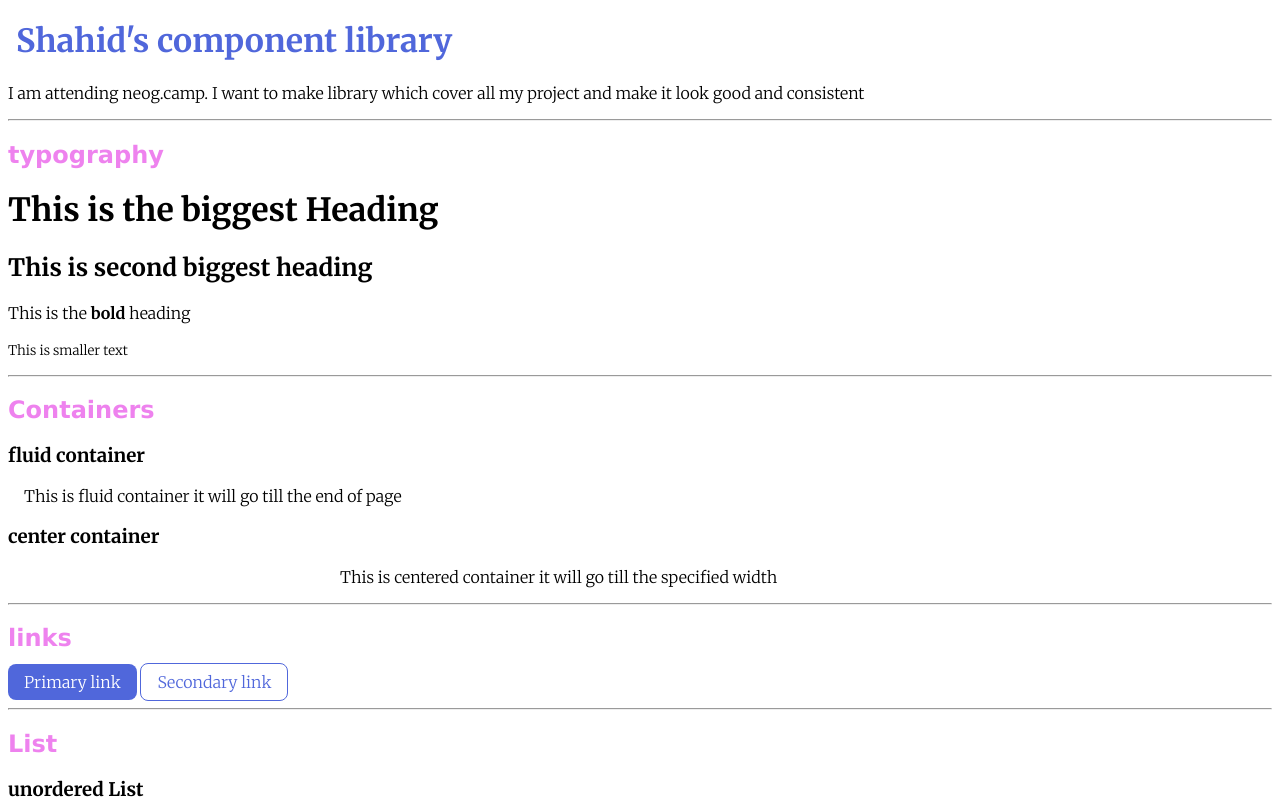
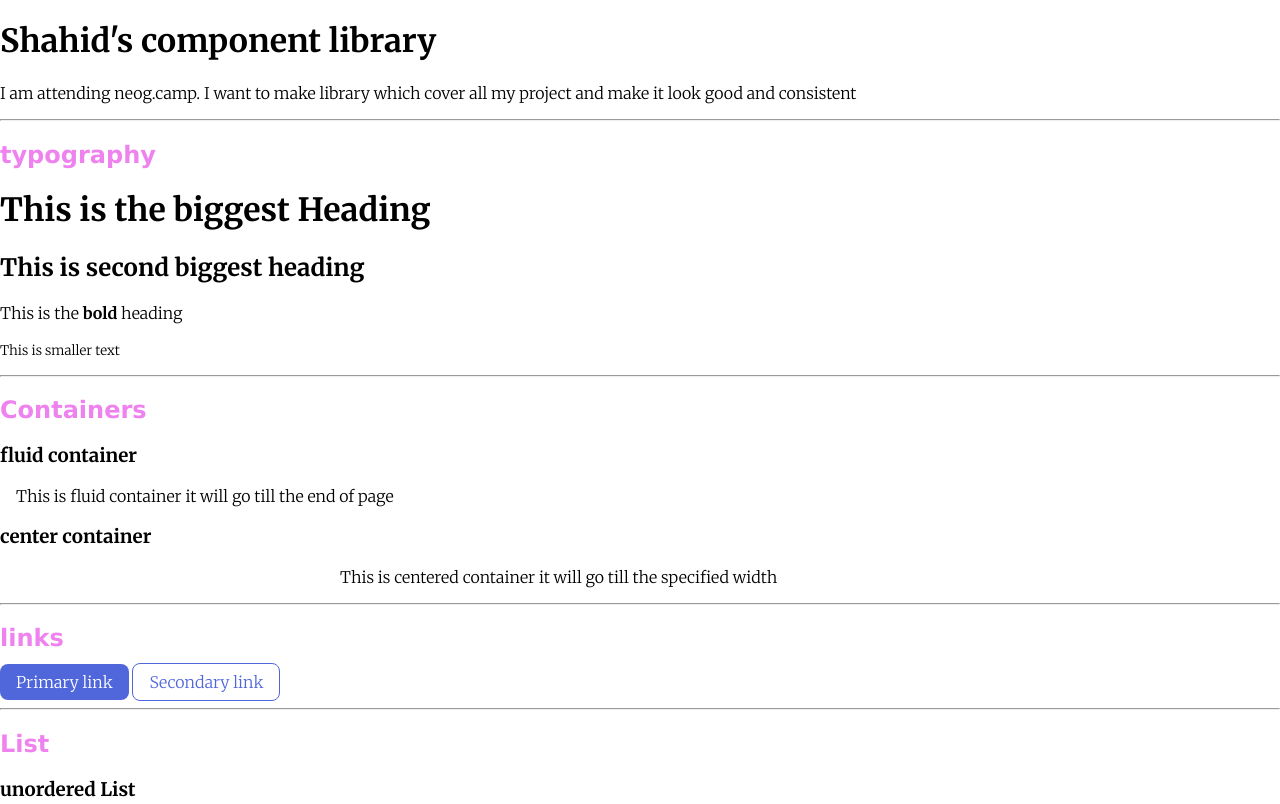
Before and after one commit to shahid-py/HTML-CSS-Component-library, a plain HTML site: page index.html in a window 1280 px wide. Shown: the top 804 px of the page. Drawn offline with Linux system fonts and the light colour scheme; a web font is replaced by a local one.

Commit message:
refractor : body mardin

```diff
--- a/styles.css
+++ b/styles.css
@@ -12,12 +12,12 @@
 body {
     font-family: 'Gemunu Libre', sans-serif;
     font-family: 'Merriweather', serif;
+    margin: 0px;
+
 }
 
-.body{
-    color: var(--primary-color);
-    padding: 0rem 0.5rem;
-}
+
+
 
 .h2{
     font-family: Verdana, Geneva, Tahoma, sans-serif;
@@ -104,6 +104,7 @@ hr {
 .hero .hero-heading{
 color: var(--dark-grey-color);
 padding-top: 1rem;
+text-align: center;
 }
 .hero .hero-heading .heading-inverted{
     color: var(--primary-color);
```
